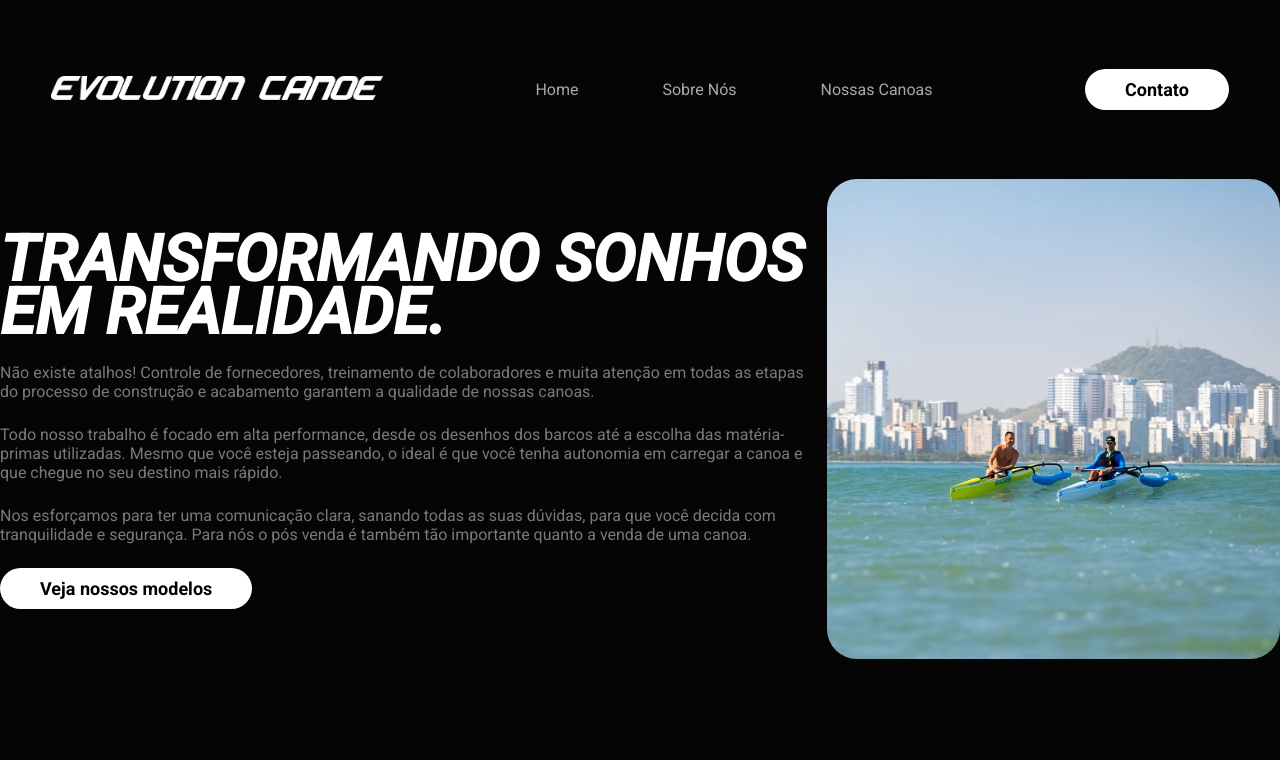
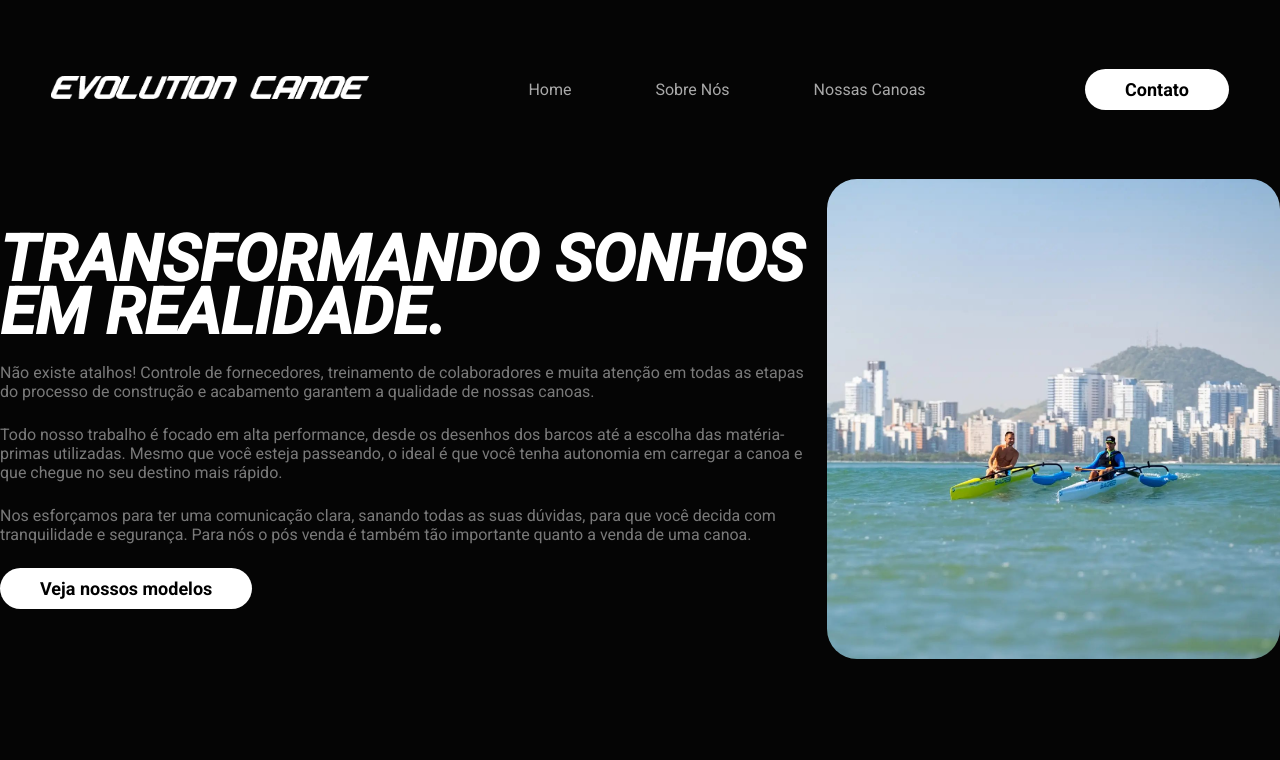
Before and after one commit to EuRamonFreire/Curso_EBAC_Site_evolution_canoe, a plain HTML site: page index.html in a window 1280 px wide. Shown: the top 760 px of the page. Drawn offline with Linux system fonts and the light colour scheme.

Commit message:
commit via terminal

```diff
--- a/main.css
+++ b/main.css
@@ -22,7 +22,7 @@ body {
 }
 
 .logo img {
-height: 24px;
+height: 23px;
 }
 
 .img-topo-site {
```
